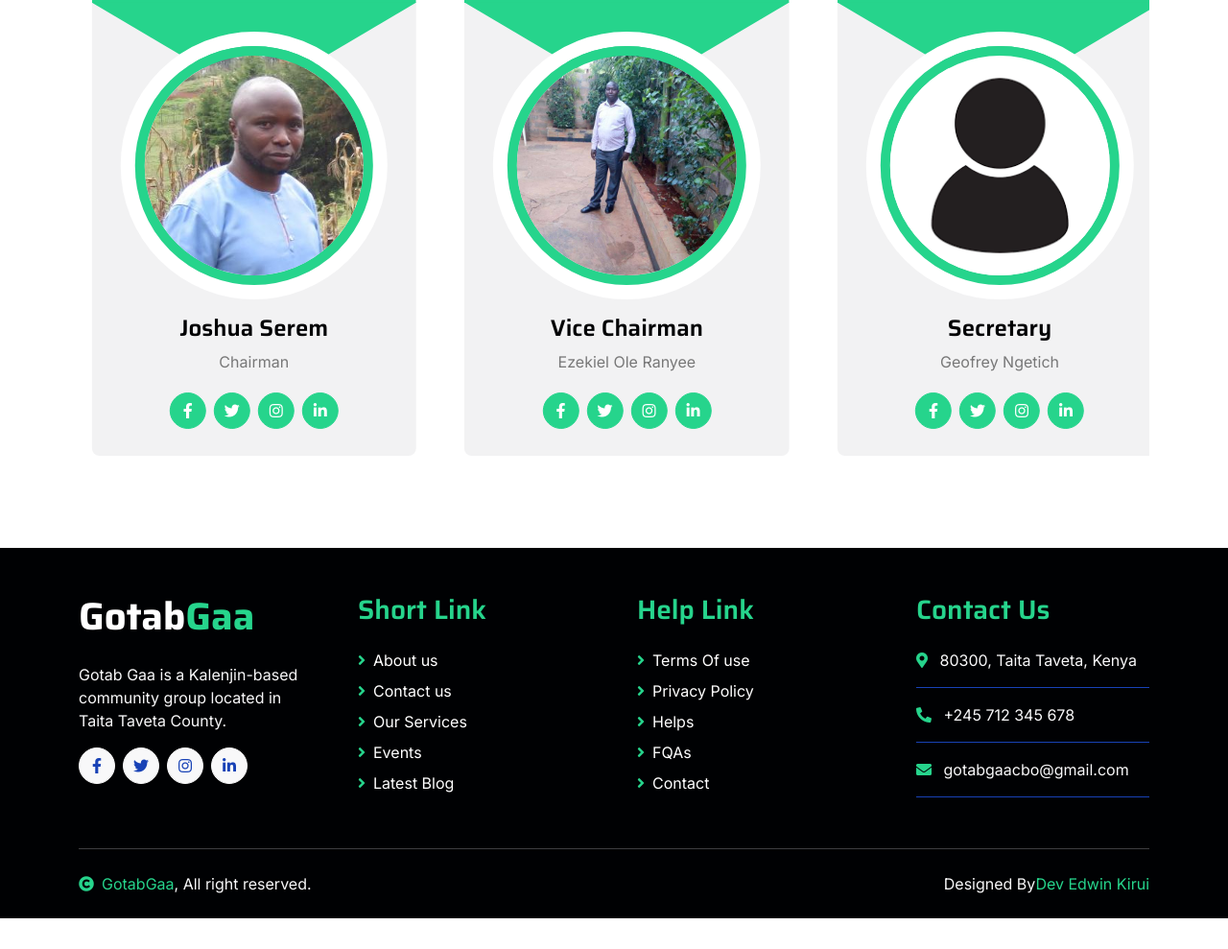
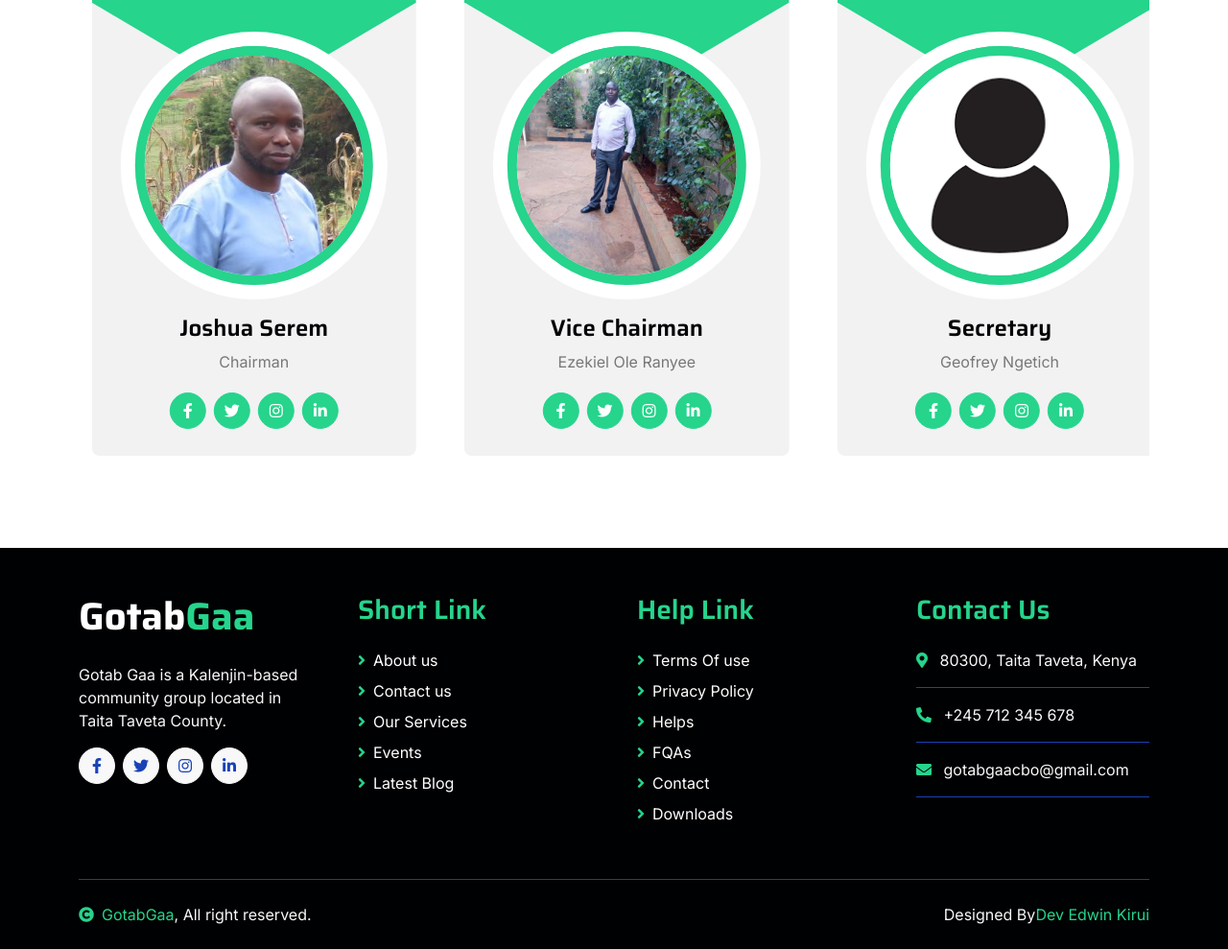
Before and after one commit to kiruihat/gotabgaa, a plain HTML site: page team.html in a window 1280 px wide. Shown: the part 670-1659 px from the top of the page at 96% size. Before the commit the page ends 1627 px from the top, so only its background shows below. Drawn offline with nearby package versions, Linux system fonts and the light colour scheme.

Commit message:
Update team.html

```diff
--- a/team.html
+++ b/team.html
@@ -75,6 +75,7 @@
                                 <a href="#" class="nav-link dropdown-toggle" data-bs-toggle="dropdown">Pages</a>
                                 <div class="dropdown-menu rounded">
                                     <a href="commitee.html" class="dropdown-item">Committee</a>
+                                    <a href="download.html" class="dropdown-item">Downloads</a>
                                     <a href="blog.html" class="dropdown-item">Our Blog</a>
                                 </div>
                             </div>
@@ -273,6 +274,7 @@
                             <a href="index.html" class="mb-2 text-white"><i class="fas fa-angle-right text-secondary me-2"></i>Helps</a>
                             <a href="index.html" class="mb-2 text-white"><i class="fas fa-angle-right text-secondary me-2"></i>FQAs</a>
                             <a href="contact.html" class="mb-2 text-white"><i class="fas fa-angle-right text-secondary me-2"></i>Contact</a>
+                            <a href="download.html" class="mb-2 text-white"><i class="fas fa-angle-right text-secondary me-2"></i>Downloads</a>
                         </div>
                     </div>
                     <div class="col-lg-3 col-md-6">
```
